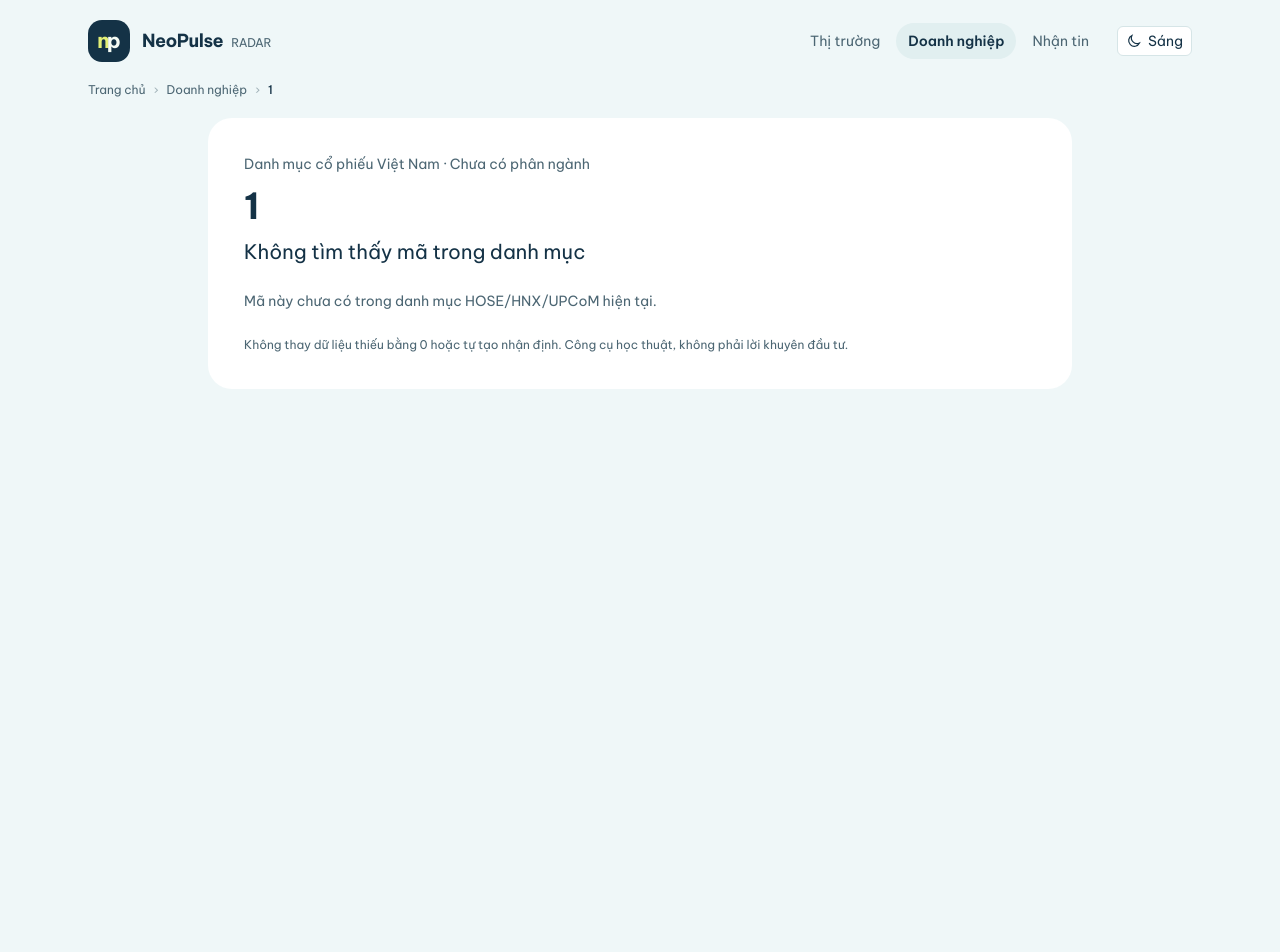
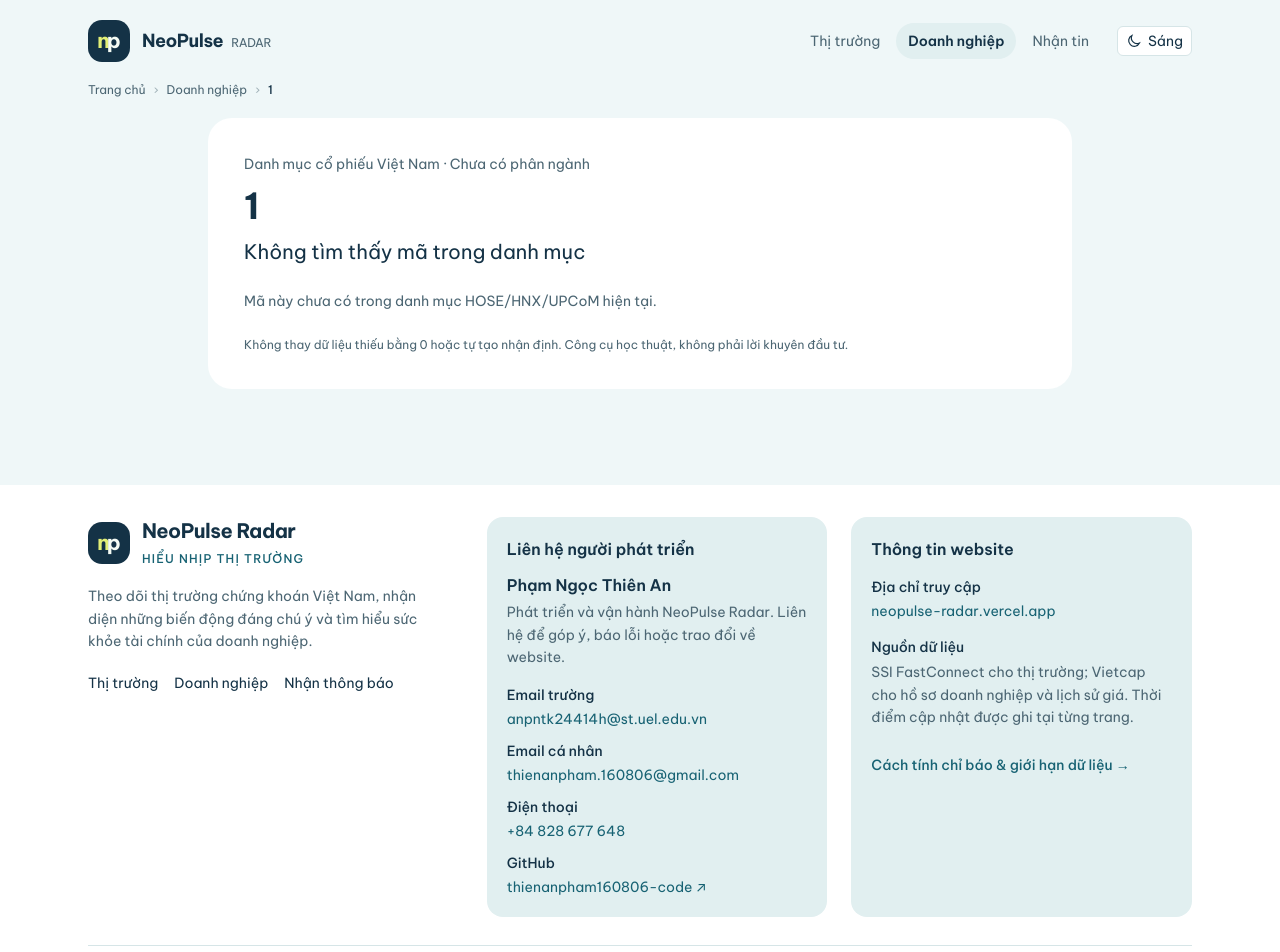
Before and after one commit to thienanpham160806-code/neopulse-radar, a Next.js app in the folder web/: page /doanh-nghiep/1 in a window 1280 px wide. Shown: the top 952 px of the page. Before the commit the page ends 800 px from the top, so only its background shows below. Built offline with nearby package versions, Linux system fonts and the light colour scheme.

Commit message:
feat: add site information and owner contact footer

```diff
--- a/web/src/app/layout.tsx
+++ b/web/src/app/layout.tsx
@@ -1,5 +1,6 @@
 import type { Metadata, Viewport } from "next";
 import localFont from "next/font/local";
+import { SiteFooter } from "@/components/SiteFooter";
 import "./globals.css";
 
 // Be Vietnam Pro (SIL OFL 1.1, xem fonts/OFL.txt) - dấu tiếng Việt chuẩn, số đều nhau khi bật tabular-nums
@@ -25,7 +26,7 @@ export const viewport: Viewport = { width: "device-width", initialScale: 1 };
 export default function RootLayout({ children }: { children: React.ReactNode }) {
   return (
     <html lang="vi" className={beVietnam.variable} suppressHydrationWarning>
-      <body className="min-h-dvh antialiased">{children}</body>
+      <body id="top" className="flex min-h-dvh flex-col antialiased"><div className="flex-1">{children}</div><SiteFooter /></body>
     </html>
   );
 }
--- a/web/src/components/Dashboard.tsx
+++ b/web/src/components/Dashboard.tsx
@@ -236,12 +236,6 @@ export function Dashboard({ initial, requestedDate, requestedIndex, initialTab }
         </div>
       </nav>
 
-      <footer className="mx-auto max-w-7xl px-4 pb-24 pt-2 text-xs text-muted md:pb-8">
-        <p className="font-medium text-fg">{meta.disclaimer}</p>
-        <p className="mt-1">
-          Đồ án học phần Gói phần mềm ứng dụng cho tài chính 1 (UEL). Nguồn: {meta.source_label}. Bản JSON schema v{meta.schema_version}; Python tính, web chỉ hiển thị.
-        </p>
-      </footer>
     </>
   );
 }
--- /dev/null
+++ b/web/src/components/SiteFooter.tsx
@@ -0,0 +1,43 @@
+import Link from "next/link";
+
+export const SITE_CONTACT = {
+  name: "Phạm Ngọc Thiên An",
+  email: "anpntk24414h@st.uel.edu.vn",
+  personalEmail: "thienanpham.160806@gmail.com",
+  phone: "+84 828 677 648",
+  github: "https://github.com/thienanpham160806-code",
+};
+
+export function SiteFooter() {
+  return <footer aria-label="Thông tin website và liên hệ" className="mt-12 bg-surface pb-24 pt-8 md:pb-8">
+    <div className="mx-auto max-w-6xl px-4 sm:px-6">
+      <div className="grid gap-6 lg:grid-cols-[1.1fr_1fr_1fr]">
+        <section aria-label="Về NeoPulse Radar" className="pr-4">
+          <Link href="/trang-chu" className="inline-flex items-center gap-3"><span className="brand-mark" aria-hidden>n<span>p</span></span><span><span className="block text-xl font-bold tracking-tight">NeoPulse Radar</span><span className="text-xs font-medium uppercase tracking-widest text-accent">Hiểu nhịp thị trường</span></span></Link>
+          <p className="mt-4 max-w-sm text-sm leading-relaxed text-muted">Theo dõi thị trường chứng khoán Việt Nam, nhận diện những biến động đáng chú ý và tìm hiểu sức khỏe tài chính của doanh nghiệp.</p>
+          <nav aria-label="Khám phá NeoPulse" className="mt-5 flex flex-wrap gap-x-4 gap-y-3 text-sm"><Link href="/" className="hover:text-accent hover:underline">Thị trường</Link><Link href="/doanh-nghiep" className="hover:text-accent hover:underline">Doanh nghiệp</Link><Link href="/thong-bao" className="hover:text-accent hover:underline">Nhận thông báo</Link></nav>
+        </section>
+        <section aria-labelledby="footer-contact" className="rounded-2xl bg-surface2 p-5">
+          <h2 id="footer-contact" className="text-base font-semibold">Liên hệ người phát triển</h2>
+          <p className="mt-3 font-semibold">{SITE_CONTACT.name}</p>
+          <p className="mt-1 text-sm leading-relaxed text-muted">Phát triển và vận hành NeoPulse Radar. Liên hệ để góp ý, báo lỗi hoặc trao đổi về website.</p>
+          <dl className="mt-4 space-y-3 text-sm">
+            <div><dt className="font-medium">Email trường</dt><dd className="mt-1"><a href={`mailto:${SITE_CONTACT.email}`} className="break-all text-accent underline-offset-4 hover:underline">{SITE_CONTACT.email}</a></dd></div>
+            <div><dt className="font-medium">Email cá nhân</dt><dd className="mt-1"><a href={`mailto:${SITE_CONTACT.personalEmail}`} className="break-all text-accent underline-offset-4 hover:underline">{SITE_CONTACT.personalEmail}</a></dd></div>
+            {SITE_CONTACT.phone ? <div><dt className="font-medium">Điện thoại</dt><dd className="mt-1"><a href={`tel:${SITE_CONTACT.phone.replace(/[\s().-]/g, "")}`} className="text-accent underline-offset-4 hover:underline">{SITE_CONTACT.phone}</a></dd></div> : null}
+            <div><dt className="font-medium">GitHub</dt><dd className="mt-1"><a href={SITE_CONTACT.github} target="_blank" rel="noopener noreferrer" className="break-all text-accent underline-offset-4 hover:underline">thienanpham160806-code ↗</a></dd></div>
+          </dl>
+        </section>
+        <section aria-labelledby="footer-website" className="rounded-2xl bg-surface2 p-5">
+          <h2 id="footer-website" className="text-base font-semibold">Thông tin website</h2>
+          <dl className="mt-4 space-y-4 text-sm"><div><dt className="font-medium">Địa chỉ truy cập</dt><dd className="mt-1"><a href="https://neopulse-radar.vercel.app" className="break-all text-accent underline-offset-4 hover:underline">neopulse-radar.vercel.app</a></dd></div><div><dt className="font-medium">Nguồn dữ liệu</dt><dd className="mt-1 leading-relaxed text-muted">SSI FastConnect cho thị trường; Vietcap cho hồ sơ doanh nghiệp và lịch sử giá. Thời điểm cập nhật được ghi tại từng trang.</dd></div></dl>
+          <Link href="/?tab=phuong-phap" className="mt-4 inline-flex min-h-10 items-center text-sm font-medium text-accent underline-offset-4 hover:underline">Cách tính chỉ báo & giới hạn dữ liệu →</Link>
+        </section>
+      </div>
+      <div className="mt-7 flex flex-wrap items-end justify-between gap-4 border-t border-line pt-5">
+        <div className="max-w-3xl text-xs leading-relaxed text-muted"><p>© {new Date().getFullYear()} NeoPulse Radar · Phát triển bởi {SITE_CONTACT.name}.</p><p className="mt-1">Công cụ phân tích học thuật. Thông tin tham khảo, không phải khuyến nghị đầu tư.</p></div>
+        <a href="#top" aria-label="Quay về đầu trang" className="inline-flex min-h-11 items-center gap-2 rounded-full bg-surface2 px-4 text-sm font-medium hover:text-accent">Về đầu trang <span aria-hidden>↑</span></a>
+      </div>
+    </div>
+  </footer>;
+}
--- a/web/src/components/tabs.tsx
+++ b/web/src/components/tabs.tsx
@@ -386,8 +386,8 @@ export function Method() {
     <div className="grid grid-cols-1 gap-3">
       <Card title="Chuỗi xử lý">
         <p className="text-sm leading-relaxed">
-          SSI FastConnect hoặc NEO API (REST + WebSocket) → chuẩn hóa &amp; kiểm tra chất lượng → SQLite (trên máy tác giả) → chỉ báo tài chính bằng Python → snapshot JSON tổng hợp (<code>neopulse publish-static</code>) → trang web này.
-          Web <b>chỉ hiển thị</b>; không có công thức tài chính nào chạy ở trình duyệt.
+          Dữ liệu thị trường từ SSI FastConnect hoặc NEO API được kiểm tra chất lượng, sau đó Python tính các chỉ báo tổng hợp. Web nhận cập nhật mới trong phiên và dùng dữ liệu đã lưu khi nguồn cập nhật tạm dừng. Hồ sơ doanh nghiệp và lịch sử giá lấy từ Vietcap.
+          Web <b>chỉ hiển thị kết quả</b>; các công thức chỉ báo và phân tích tài chính được tính bằng Python.
         </p>
       </Card>
       <Card title="Công thức chính">
@@ -414,7 +414,7 @@ export function Method() {
       </Card>
       <Card title="Giới hạn cần biết khi đọc số">
         <ul className="list-disc space-y-1.5 pl-5 text-sm leading-relaxed">
-          <li><b>Không phải thời gian thực.</b> Web hiển thị <i>snapshot tĩnh</i> do tác giả xuất từ máy ghi dữ liệu rồi triển khai; số liệu cố định tại thời điểm snapshot (thanh trạng thái ghi rõ giờ snapshot và &ldquo;cách đây&rdquo;). Snapshot cuối phiên không bị coi là &ldquo;cũ&rdquo;.</li>
+          <li><b>Phân biệt dữ liệu trực tiếp và dữ liệu đã lưu.</b> Xem nguồn và thời điểm cập nhật trên thanh trạng thái. Khi bộ ghi dừng, máy ngủ hoặc mất kết nối, số liệu mới sẽ ngừng đến; web hiển thị dữ liệu đã lưu và báo độ trễ. Phiên lịch sử là số liệu cố định của phiên được chọn.</li>
           <li><b>Chỉ 3 mức giá tốt nhất</b>: OBI và độ sâu bỏ sót lệnh ở xa và lệnh ẩn; trượt giá là cận dưới.</li>
           <li><b>Thời điểm dùng là lúc nhận</b>, không phải dấu thời gian sự kiện → độ trễ mạng lẫn vào chuỗi.</li>
           <li><b>Rổ theo dõi hữu hạn</b> (mặc định VN30): khối ngoại và sổ lệnh là của rổ, không phải toàn thị trường; độ rộng lấy từ số của sàn.</li>
```
Also changed, not shown: 1 other file (tests, documents, lock files or other folders).
